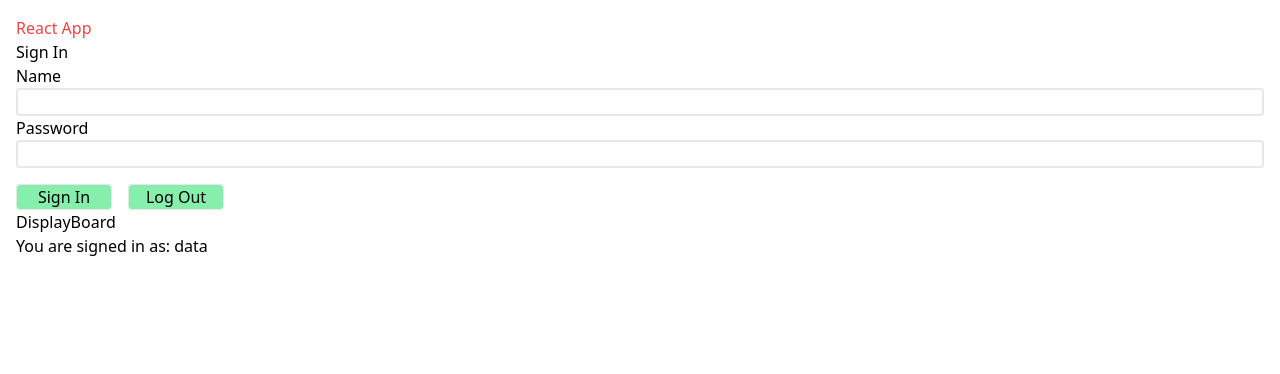
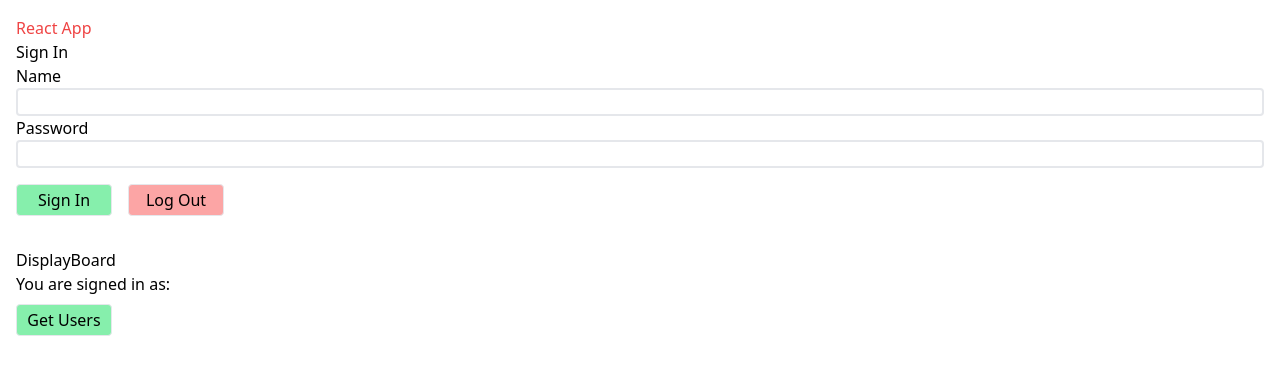
Before and after one commit to sagarkawad/js_practice, a React (Vite) app in the folder frontend/react-app/: page / in a window 1280 px wide. Shown: the top 374 px of the page. Built offline with nearby package versions, Linux system fonts and the light colour scheme.

Commit message:
single page react-app for authentication implemented

```diff
--- a/frontend/react-app/src/App.jsx
+++ b/frontend/react-app/src/App.jsx
@@ -1,14 +1,21 @@
-import { useState } from "react";
+import { useEffect, useState } from "react";
 import SignIn from "./pages/SignIn/SignIn";
 import DisplayBoard from "./pages/DisplayBoard/DisplayBoard";
 import "./App.css";
 
 function App() {
+  const [signedInUser, setSignedInUser] = useState("");
+  const [otherUsers, setOtherUsers] = useState({});
+
+  useEffect(() => {
+    setSignedInUser(localStorage.getItem("user"));
+  }, []);
+
   return (
     <div className="p-4">
       <h1 className="text-red-500">React App</h1>
-      <SignIn />
-      <DisplayBoard />
+      <SignIn setSignedInUser={setSignedInUser} />
+      <DisplayBoard signedInUser={signedInUser} />
     </div>
   );
 }
--- a/frontend/react-app/src/pages/DisplayBoard/DisplayBoard.jsx
+++ b/frontend/react-app/src/pages/DisplayBoard/DisplayBoard.jsx
@@ -1,10 +1,46 @@
 import React from "react";
+import { useState } from "react";
 
-const DisplayBoard = () => {
+const DisplayBoard = ({ signedInUser }) => {
+  const [otherUsers, setOtherUsers] = useState([]);
+
+  function signedInUserDataFetcher() {
+    const url = "http://localhost:3000/users"; // Replace with your API endpoint
+    const token = localStorage.getItem("authToken");
+
+    fetch(url, {
+      method: "GET",
+      headers: {
+        Authorization: `${token}`, // Standard header for bearer tokens
+        "Content-Type": "application/json",
+      },
+    })
+      .then((response) => response.json())
+      .then((data) => {
+        console.log("Success:", data);
+        setOtherUsers(data[1]);
+        console.log(otherUsers);
+      })
+      .catch((error) => {
+        console.error("Error:", error);
+      });
+  }
+
   return (
-    <div>
+    <div className="mt-8">
       DisplayBoard
-      <h2>You are signed in as: data</h2>
+      <h2>You are signed in as: {signedInUser}</h2>
+      <button
+        className="border w-24 rounded bg-green-300 mt-2 h-8"
+        onClick={signedInUserDataFetcher}
+      >
+        Get Users
+      </button>
+      <div>
+        {otherUsers.map((el) => {
+          return <p key={el.username}>{el.username}</p>;
+        })}
+      </div>
     </div>
   );
 };
--- a/frontend/react-app/src/pages/SignIn/SignIn.jsx
+++ b/frontend/react-app/src/pages/SignIn/SignIn.jsx
@@ -1,9 +1,31 @@
 import React from "react";
 import { useState } from "react";
 
-const SignIn = () => {
+const SignIn = ({ setSignedInUser }) => {
   const [name, setName] = useState("");
   const [pass, setPass] = useState("");
+
+  function signedInUserDataFetcher() {
+    const url = "http://localhost:3000/users"; // Replace with your API endpoint
+    const token = localStorage.getItem("authToken");
+
+    fetch(url, {
+      method: "GET",
+      headers: {
+        Authorization: `${token}`, // Standard header for bearer tokens
+        "Content-Type": "application/json",
+      },
+    })
+      .then((response) => response.json())
+      .then((data) => {
+        console.log("Success:", data);
+        localStorage.setItem("user", data[0].decodedUser);
+        setSignedInUser(localStorage.getItem("user"));
+      })
+      .catch((error) => {
+        console.error("Error:", error);
+      });
+  }
 
   function dataFetcher() {
     const url = "http://localhost:3000/signin"; // Replace with your API endpoint
@@ -30,6 +52,7 @@ const SignIn = () => {
         token = data.token;
         localStorage.setItem("authToken", token);
         console.log(token);
+        signedInUserDataFetcher();
         setName("");
         setPass("");
       })
@@ -66,11 +89,11 @@ const SignIn = () => {
         </div>
         <button
           onClick={dataFetcher}
-          className="border w-24 rounded bg-green-300 mt-4"
+          className="border w-24 rounded bg-green-300 mt-4 h-8"
         >
           Sign In
         </button>
-        <button className="border w-24 rounded bg-green-300 mt-4 ml-4">
+        <button className="border w-24 rounded bg-red-300 mt-4 ml-4 h-8">
           Log Out
         </button>
       </div>
```
Also changed, not shown: 1 other file (tests, documents, lock files or other folders).
